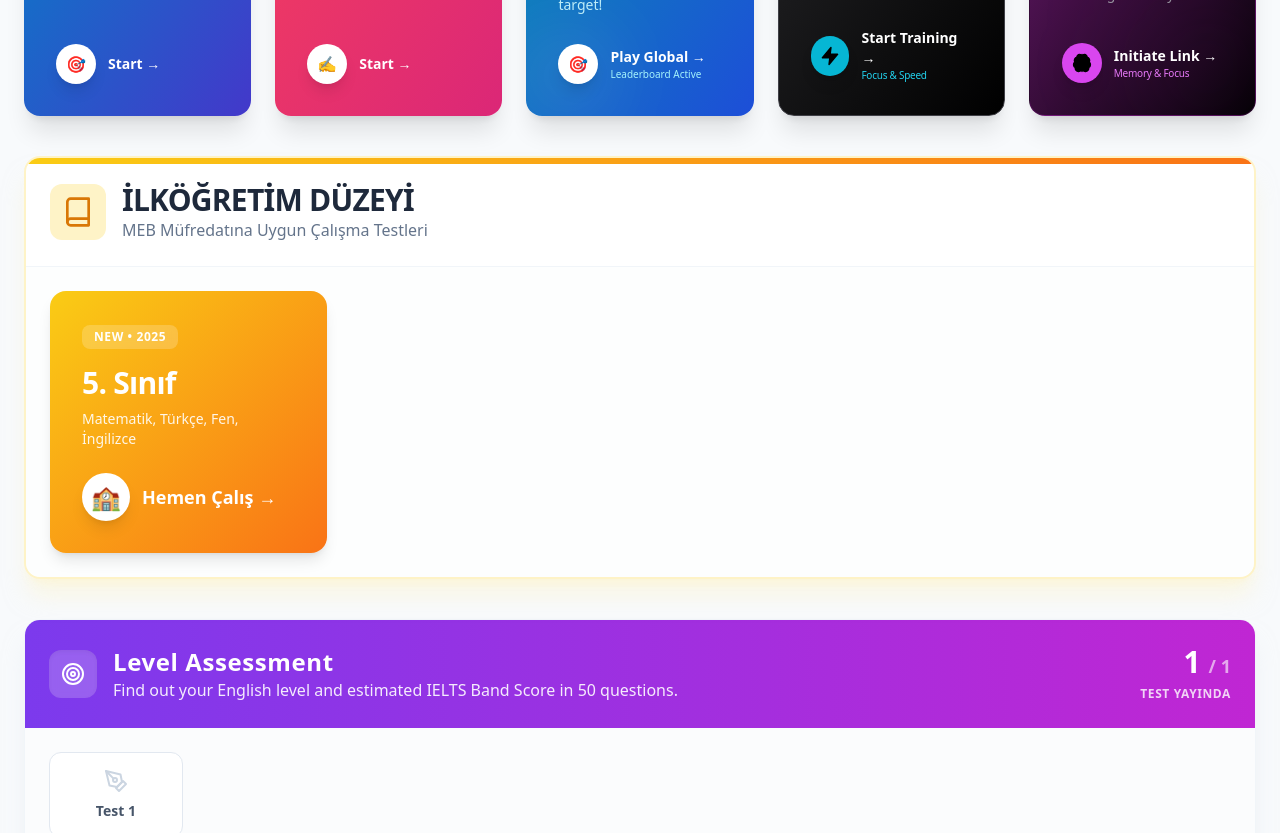
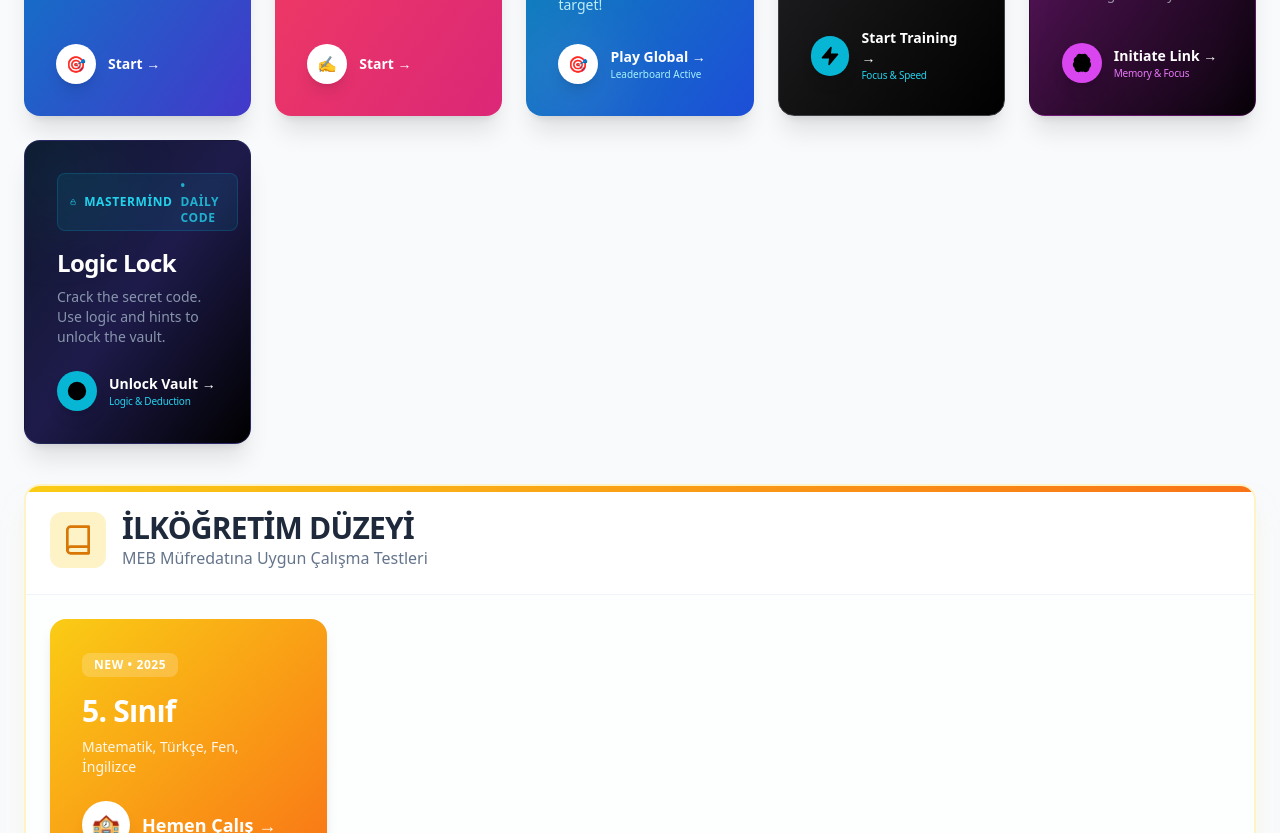
Before and after one commit to kuarkcoin/testdunya, a Next.js app: page / in a window 1280 px wide. Shown: the part 1380-2213 px from the top of the page. Built offline with nearby package versions, Linux system fonts and the light colour scheme.

Commit message:
Update page.tsx

```diff
--- a/app/page.tsx
+++ b/app/page.tsx
@@ -587,6 +587,34 @@ export default function HomePage() {
     </div>
   </div>
 </Link>
+{/* 11. LOGIC LOCK ULTRA (NEW MASTERMIND GAME) */}
+<Link
+  href="/games/logic-lock"
+  className="group relative overflow-hidden rounded-2xl bg-gradient-to-br from-slate-900 via-indigo-950 to-black p-8 text-white shadow-xl transition-all hover:scale-[1.02] hover:shadow-2xl border border-indigo-500/20"
+>
+  {/* Neon Mavi Işık Efekti */}
+  <div className="absolute -top-4 -left-4 h-24 w-24 rounded-full bg-cyan-500/10 blur-2xl transition-all group-hover:bg-cyan-500/30"></div>
+
+  <div className="relative z-10 flex flex-col justify-between h-full">
+    <div>
+      <div className="mb-4 inline-flex items-center gap-2 rounded-lg bg-cyan-500/10 px-3 py-1 text-xs font-bold uppercase tracking-wider text-cyan-400 backdrop-blur-sm border border-cyan-500/20">
+        <Lock className="h-3 w-3" /> Mastermind <span className="opacity-80">• Daily Code</span>
+      </div>
+      <h3 className="mb-2 text-2xl font-black tracking-tight">Logic Lock</h3>
+      <p className="text-slate-400 opacity-90 text-sm">Crack the secret code. Use logic and hints to unlock the vault.</p>
+    </div>
+
+    <div className="mt-6 flex items-center gap-3">
+      <div className="flex h-10 w-10 items-center justify-center rounded-full bg-cyan-500 text-black shadow-lg transition-transform group-hover:rotate-12">
+        <Target className="h-5 w-5 fill-black" />
+      </div>
+      <div className="flex flex-col">
+        <span className="font-bold text-sm text-white">Unlock Vault →</span>
+        <span className="text-[10px] text-cyan-400 font-medium tracking-tight">Logic & Deduction</span>
+      </div>
+    </div>
+  </div>
+</Link>
 
         </section>
         {/* --- MEB CURRICULUM (İLKÖĞRETİM) --- */}
```
